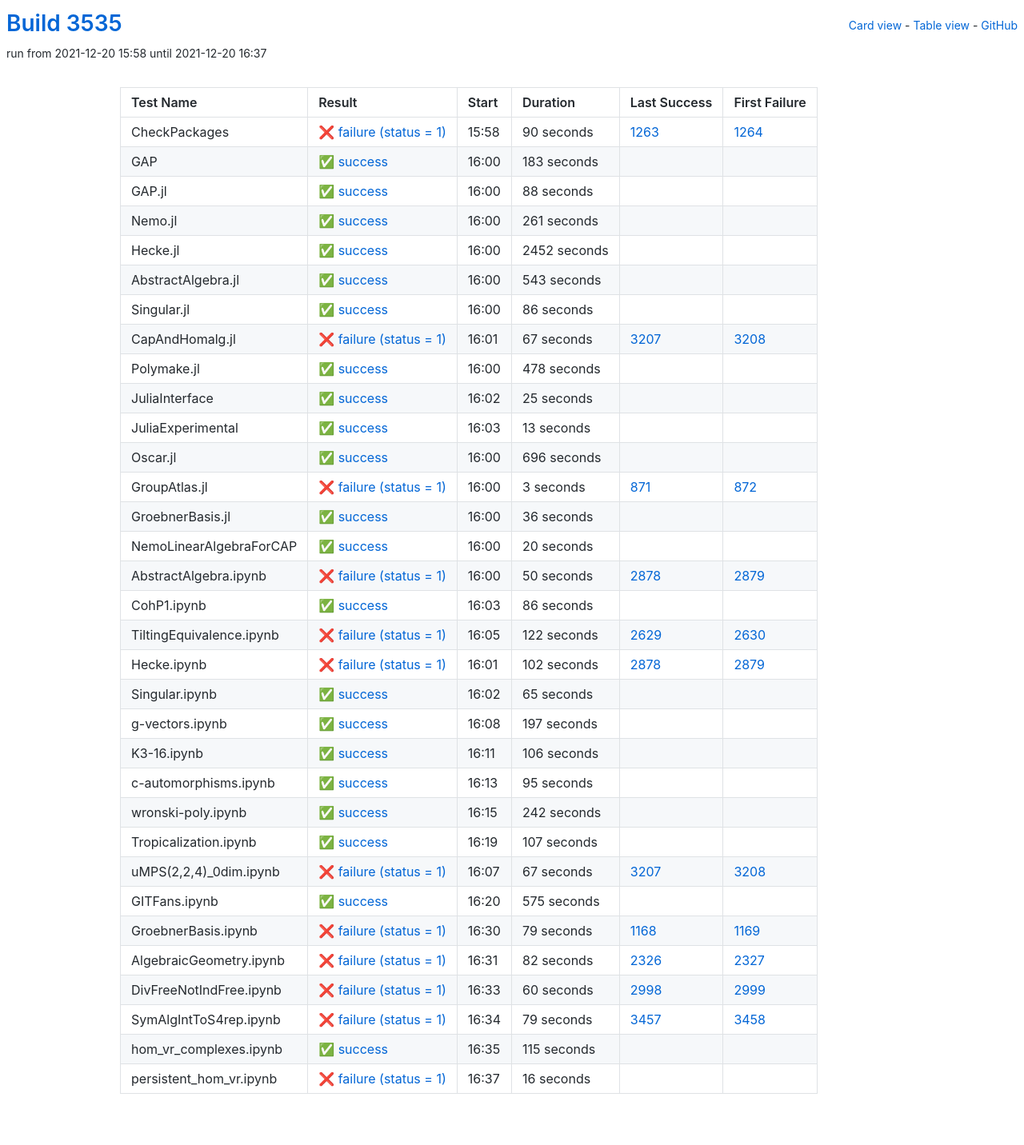
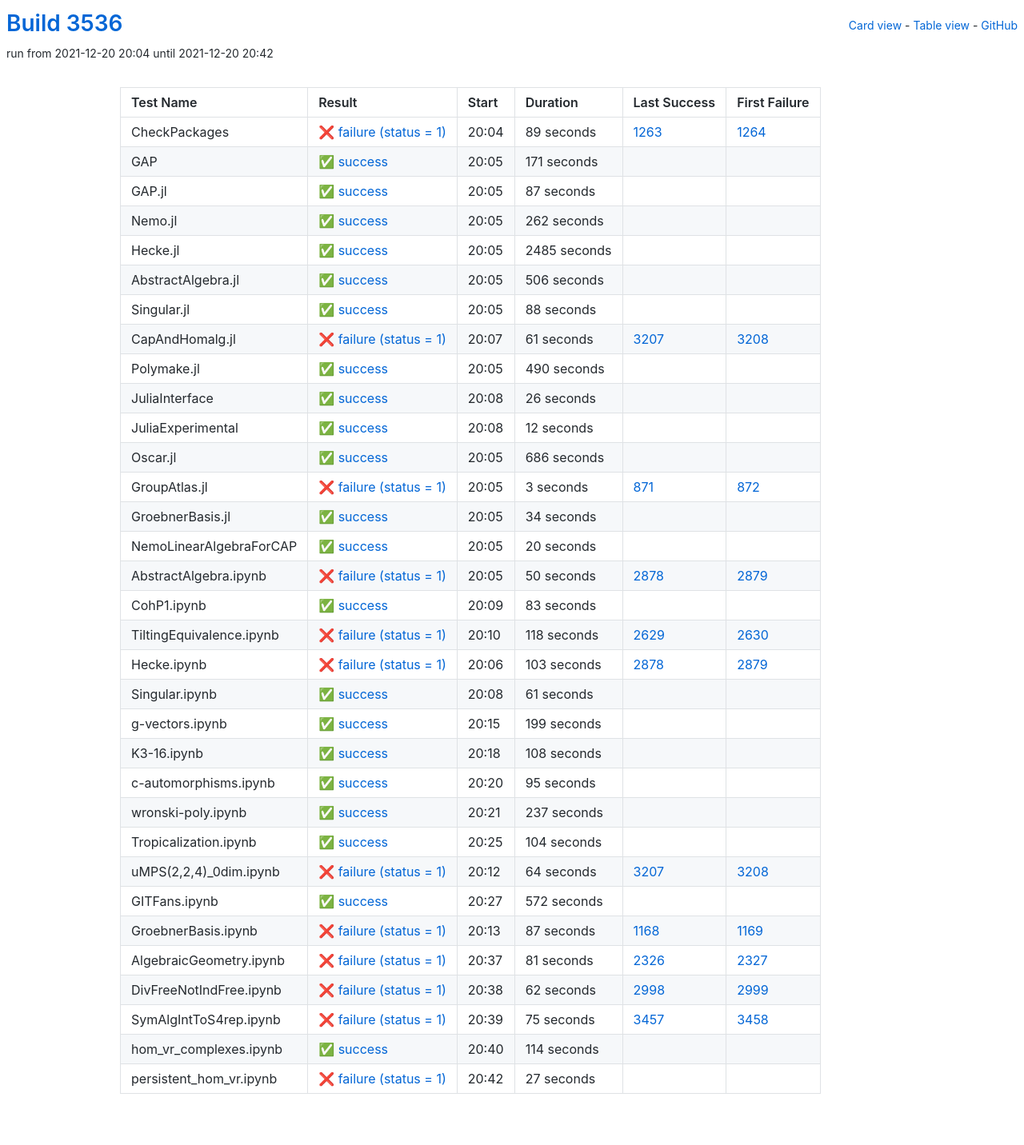
Before and after one commit to oscar-system/oscar-ci-status-stable, a Jekyll site: the page built from table.html, in a window 1280 px wide. Shown: the whole page at 80% size. Built offline with Jekyll 4.4.1, drawn with Linux system fonts in a browser that asks for light colours.

Commit message:
Build #3536

```diff
--- a/_data/ci.yml
+++ b/_data/ci.yml
@@ -1,6 +1,6 @@
 ---
-build: 3535
-build_url: https://oscarci.mathematik.uni-kl.de/job/oscar-stable/3535/
+build: 3536
+build_url: https://oscarci.mathematik.uni-kl.de/job/oscar-stable/3536/
 job: oscar-stable
 organization: oscar-system
 repo: oscar-ci-status-stable
@@ -8,32 +8,80 @@ repourl: https://github.com/oscar-system/oscar-ci-status-stable
 tests:
 - name: CheckPackages
   id: checkpackages
-  log: https://oscarci.mathematik.uni-kl.de/job/oscar-stable/3535/artifact/logs/build-3535/CheckPackages.log
-  start: 2021-12-20 15:58
+  log: https://oscarci.mathematik.uni-kl.de/job/oscar-stable/3536/artifact/logs/build-3536/CheckPackages.log
+  start: 2021-12-20 20:04
   success: false
   exitcode: 1
   status: failure
-  duration: 90
+  duration: 89
   last_success: 1263
   last_success_url: https://oscarci.mathematik.uni-kl.de/job/oscar-stable/1263/
   first_failure: 1264
   first_failure_url: https://oscarci.mathematik.uni-kl.de/job/oscar-stable/1264/
 - name: GAP
   id: gap
-  log: https://oscarci.mathematik.uni-kl.de/job/oscar-stable/3535/artifact/logs/build-3535/GAP.log
-  start: 2021-12-20 16:00
+  log: https://oscarci.mathematik.uni-kl.de/job/oscar-stable/3536/artifact/logs/build-3536/GAP.log
+  start: 2021-12-20 20:05
   success: true
   exitcode: 0
   status: success
-  duration: 183
+  duration: 171
   last_success: false
   last_success_url:
   first_failure: false
   first_failure_url:
 - name: GAP.jl
   id: gap-jl
-  log: https://oscarci.mathematik.uni-kl.de/job/oscar-stable/3535/artifact/logs/build-3535/GAP.jl.log
-  start: 2021-12-20 16:00
+  log: https://oscarci.mathematik.uni-kl.de/job/oscar-stable/3536/artifact/logs/build-3536/GAP.jl.log
+  start: 2021-12-20 20:05
+  success: true
+  exitcode: 0
+  status: success
+  duration: 87
+  last_success: false
+  last_success_url:
+  first_failure: false
+  first_failure_url:
+- name: Nemo.jl
+  id: nemo-jl
+  log: https://oscarci.mathematik.uni-kl.de/job/oscar-stable/3536/artifact/logs/build-3536/Nemo.jl.log
+  start: 2021-12-20 20:05
+  success: true
+  exitcode: 0
+  status: success
+  duration: 262
+  last_success: false
+  last_success_url:
+  first_failure: false
+  first_failure_url:
+- name: Hecke.jl
+  id: hecke-jl
+  log: https://oscarci.mathematik.uni-kl.de/job/oscar-stable/3536/artifact/logs/build-3536/Hecke.jl.log
+  start: 2021-12-20 20:05
+  success: true
+  exitcode: 0
+  status: success
+  duration: 2485
+  last_success: false
+  last_success_url:
+  first_failure: false
+  first_failure_url:
+- name: AbstractAlgebra.jl
+  id: abstractalgebra-jl
+  log: https://oscarci.mathematik.uni-kl.de/job/oscar-stable/3536/artifact/logs/build-3536/AbstractAlgebra.jl.log
+  start: 2021-12-20 20:05
+  success: true
+  exitcode: 0
+  status: success
+  duration: 506
+  last_success: false
+  last_success_url:
+  first_failure: false
+  first_failure_url:
+- name: Singular.jl
+  id: singular-jl
+  log: https://oscarci.mathematik.uni-kl.de/job/oscar-stable/3536/artifact/logs/build-3536/Singular.jl.log
+  start: 2021-12-20 20:05
   success: true
   exitcode: 0
   status: success
@@ -42,118 +90,70 @@ tests:
   last_success_url:
   first_failure: false
   first_failure_url:
-- name: Nemo.jl
-  id: nemo-jl
-  log: https://oscarci.mathematik.uni-kl.de/job/oscar-stable/3535/artifact/logs/build-3535/Nemo.jl.log
-  start: 2021-12-20 16:00
-  success: true
-  exitcode: 0
-  status: success
-  duration: 261
-  last_success: false
-  last_success_url:
-  first_failure: false
-  first_failure_url:
-- name: Hecke.jl
-  id: hecke-jl
-  log: https://oscarci.mathematik.uni-kl.de/job/oscar-stable/3535/artifact/logs/build-3535/Hecke.jl.log
-  start: 2021-12-20 16:00
-  success: true
-  exitcode: 0
-  status: success
-  duration: 2452
-  last_success: false
-  last_success_url:
-  first_failure: false
-  first_failure_url:
-- name: AbstractAlgebra.jl
-  id: abstractalgebra-jl
-  log: https://oscarci.mathematik.uni-kl.de/job/oscar-stable/3535/artifact/logs/build-3535/AbstractAlgebra.jl.log
-  start: 2021-12-20 16:00
-  success: true
-  exitcode: 0
-  status: success
-  duration: 543
-  last_success: false
-  last_success_url:
-  first_failure: false
-  first_failure_url:
-- name: Singular.jl
-  id: singular-jl
-  log: https://oscarci.mathematik.uni-kl.de/job/oscar-stable/3535/artifact/logs/build-3535/Singular.jl.log
-  start: 2021-12-20 16:00
-  success: true
-  exitcode: 0
-  status: success
-  duration: 86
-  last_success: false
-  last_success_url:
-  first_failure: false
-  first_failure_url:
 - name: CapAndHomalg.jl
   id: capandhomalg-jl
-  log: https://oscarci.mathematik.uni-kl.de/job/oscar-stable/3535/artifact/logs/build-3535/CapAndHomalg.jl.log
-  start: 2021-12-20 16:01
+  log: https://oscarci.mathematik.uni-kl.de/job/oscar-stable/3536/artifact/logs/build-3536/CapAndHomalg.jl.log
+  start: 2021-12-20 20:07
   success: false
   exitcode: 1
   status: failure
-  duration: 67
+  duration: 61
   last_success: 3207
   last_success_url: https://oscarci.mathematik.uni-kl.de/job/oscar-stable/3207/
   first_failure: 3208
   first_failure_url: https://oscarci.mathematik.uni-kl.de/job/oscar-stable/3208/
 - name: Polymake.jl
   id: polymake-jl
-  log: https://oscarci.mathematik.uni-kl.de/job/oscar-stable/3535/artifact/logs/build-3535/Polymake.jl.log
-  start: 2021-12-20 16:00
+  log: https://oscarci.mathematik.uni-kl.de/job/oscar-stable/3536/artifact/logs/build-3536/Polymake.jl.log
+  start: 2021-12-20 20:05
   success: true
   exitcode: 0
   status: success
-  duration: 478
+  duration: 490
   last_success: false
   last_success_url:
   first_failure: false
   first_failure_url:
 - name: JuliaInterface
   id: juliainterface
-  log: https://oscarci.mathematik.uni-kl.de/job/oscar-stable/3535/artifact/logs/build-3535/JuliaInterface.log
-  start: 2021-12-20 16:02
+  log: https://oscarci.mathematik.uni-kl.de/job/oscar-stable/3536/artifact/logs/build-3536/JuliaInterface.log
+  start: 2021-12-20 20:08
   success: true
   exitcode: 0
   status: success
-  duration: 25
+  duration: 26
   last_success: false
   last_success_url:
   first_failure: false
   first_failure_url:
 - name: JuliaExperimental
   id: juliaexperimental
-  log: https://oscarci.mathematik.uni-kl.de/job/oscar-stable/3535/artifact/logs/build-3535/JuliaExperimental.log
-  start: 2021-12-20 16:03
+  log: https://oscarci.mathematik.uni-kl.de/job/oscar-stable/3536/artifact/logs/build-3536/JuliaExperimental.log
+  start: 2021-12-20 20:08
   success: true
   exitcode: 0
   status: success
-  duration: 13
+  duration: 12
   last_success: false
   last_success_url:
   first_failure: false
   first_failure_url:
 - name: Oscar.jl
   id: oscar-jl
-  log: https://oscarci.mathematik.uni-kl.de/job/oscar-stable/3535/artifact/logs/build-3535/Oscar.jl.log
-  start: 2021-12-20 16:00
+  log: https://oscarci.mathematik.uni-kl.de/job/oscar-stable/3536/artifact/logs/build-3536/Oscar.jl.log
+  start: 2021-12-20 20:05
   success: true
   exitcode: 0
   status: success
-  duration: 696
+  duration: 686
   last_success: false
   last_success_url:
   first_failure: false
   first_failure_url:
 - name: GroupAtlas.jl
   id: groupatlas-jl
-  log: https://oscarci.mathematik.uni-kl.de/job/oscar-stable/3535/artifact/logs/build-3535/GroupAtlas.jl.log
-  start: 2021-12-20 16:00
+  log: https://oscarci.mathematik.uni-kl.de/job/oscar-stable/3536/artifact/logs/build-3536/GroupAtlas.jl.log
+  start: 2021-12-20 20:05
   success: false
   exitcode: 1
   status: failure
@@ -164,20 +164,20 @@ tests:
   first_failure_url: https://oscarci.mathematik.uni-kl.de/job/oscar-stable/872/
 - name: GroebnerBasis.jl
   id: groebnerbasis-jl
-  log: https://oscarci.mathematik.uni-kl.de/job/oscar-stable/3535/artifact/logs/build-3535/GroebnerBasis.jl.log
-  start: 2021-12-20 16:00
+  log: https://oscarci.mathematik.uni-kl.de/job/oscar-stable/3536/artifact/logs/build-3536/GroebnerBasis.jl.log
+  start: 2021-12-20 20:05
   success: true
   exitcode: 0
   status: success
-  duration: 36
+  duration: 34
   last_success: false
   last_success_url:
   first_failure: false
   first_failure_url:
 - name: NemoLinearAlgebraForCAP
   id: nemolinearalgebraforcap
-  log: https://oscarci.mathematik.uni-kl.de/job/oscar-stable/3535/artifact/logs/build-3535/NemoLinearAlgebraForCAP.log
-  start: 2021-12-20 16:00
+  log: https://oscarci.mathematik.uni-kl.de/job/oscar-stable/3536/artifact/logs/build-3536/NemoLinearAlgebraForCAP.log
+  start: 2021-12-20 20:05
   success: true
   exitcode: 0
   status: success
@@ -188,8 +188,8 @@ tests:
   first_failure_url:
 - name: AbstractAlgebra.ipynb
   id: abstractalgebra-ipynb
-  log: https://oscarci.mathematik.uni-kl.de/job/oscar-stable/3535/artifact/logs/build-3535/AbstractAlgebra.ipynb.log
-  start: 2021-12-20 16:00
+  log: https://oscarci.mathematik.uni-kl.de/job/oscar-stable/3536/artifact/logs/build-3536/AbstractAlgebra.ipynb.log
+  start: 2021-12-20 20:05
   success: false
   exitcode: 1
   status: failure
@@ -200,80 +200,80 @@ tests:
   first_failure_url: https://oscarci.mathematik.uni-kl.de/job/oscar-stable/2879/
 - name: CohP1.ipynb
   id: cohp1-ipynb
-  log: https://oscarci.mathematik.uni-kl.de/job/oscar-stable/3535/artifact/logs/build-3535/CohP1.ipynb.log
-  start: 2021-12-20 16:03
+  log: https://oscarci.mathematik.uni-kl.de/job/oscar-stable/3536/artifact/logs/build-3536/CohP1.ipynb.log
+  start: 2021-12-20 20:09
   success: true
   exitcode: 0
   status: success
-  duration: 86
+  duration: 83
   last_success: false
   last_success_url:
   first_failure: false
   first_failure_url:
 - name: TiltingEquivalence.ipynb
   id: tiltingequivalence-ipynb
-  log: https://oscarci.mathematik.uni-kl.de/job/oscar-stable/3535/artifact/logs/build-3535/TiltingEquivalence.ipynb.log
-  start: 2021-12-20 16:05
+  log: https://oscarci.mathematik.uni-kl.de/job/oscar-stable/3536/artifact/logs/build-3536/TiltingEquivalence.ipynb.log
+  start: 2021-12-20 20:10
   success: false
   exitcode: 1
   status: failure
-  duration: 122
+  duration: 118
   last_success: 2629
   last_success_url: https://oscarci.mathematik.uni-kl.de/job/oscar-stable/2629/
   first_failure: 2630
   first_failure_url: https://oscarci.mathematik.uni-kl.de/job/oscar-stable/2630/
 - name: Hecke.ipynb
   id: hecke-ipynb
-  log: https://oscarci.mathematik.uni-kl.de/job/oscar-stable/3535/artifact/logs/build-3535/Hecke.ipynb.log
-  start: 2021-12-20 16:01
+  log: https://oscarci.mathematik.uni-kl.de/job/oscar-stable/3536/artifact/logs/build-3536/Hecke.ipynb.log
+  start: 2021-12-20 20:06
   success: false
   exitcode: 1
   status: failure
-  duration: 102
+  duration: 103
   last_success: 2878
   last_success_url: https://oscarci.mathematik.uni-kl.de/job/oscar-stable/2878/
   first_failure: 2879
   first_failure_url: https://oscarci.mathematik.uni-kl.de/job/oscar-stable/2879/
 - name: Singular.ipynb
   id: singular-ipynb
-  log: https://oscarci.mathematik.uni-kl.de/job/oscar-stable/3535/artifact/logs/build-3535/Singular.ipynb.log
-  start: 2021-12-20 16:02
+  log: https://oscarci.mathematik.uni-kl.de/job/oscar-stable/3536/artifact/logs/build-3536/Singular.ipynb.log
+  start: 2021-12-20 20:08
   success: true
   exitcode: 0
   status: success
-  duration: 65
+  duration: 61
   last_success: false
   last_success_url:
   first_failure: false
   first_failure_url:
 - name: g-vectors.ipynb
   id: g-vectors-ipynb
-  log: https://oscarci.mathematik.uni-kl.de/job/oscar-stable/3535/artifact/logs/build-3535/g-vectors.ipynb.log
-  start: 2021-12-20 16:08
+  log: https://oscarci.mathematik.uni-kl.de/job/oscar-stable/3536/artifact/logs/build-3536/g-vectors.ipynb.log
+  start: 2021-12-20 20:15
   success: true
   exitcode: 0
   status: success
-  duration: 197
+  duration: 199
   last_success: false
   last_success_url:
   first_failure: false
   first_failure_url:
 - name: K3-16.ipynb
   id: k3-16-ipynb
-  log: https://oscarci.mathematik.uni-kl.de/job/oscar-stable/3535/artifact/logs/build-3535/K3-16.ipynb.log
-  start: 2021-12-20 16:11
+  log: https://oscarci.mathematik.uni-kl.de/job/oscar-stable/3536/artifact/logs/build-3536/K3-16.ipynb.log
+  start: 2021-12-20 20:18
   success: true
   exitcode: 0
   status: success
-  duration: 106
+  duration: 108
   last_success: false
   last_success_url:
   first_failure: false
   first_failure_url:
 - name: c-automorphisms.ipynb
   id: c-automorphisms-ipynb
-  log: https://oscarci.mathematik.uni-kl.de/job/oscar-stable/3535/artifact/logs/build-3535/c-automorphisms.ipynb.log
-  start: 2021-12-20 16:13
+  log: https://oscarci.mathematik.uni-kl.de/job/oscar-stable/3536/artifact/logs/build-3536/c-automorphisms.ipynb.log
+  start: 2021-12-20 20:20
   success: true
   exitcode: 0
   status: success
@@ -284,120 +284,120 @@ tests:
   first_failure_url:
 - name: wronski-poly.ipynb
   id: wronski-poly-ipynb
-  log: https://oscarci.mathematik.uni-kl.de/job/oscar-stable/3535/artifact/logs/build-3535/wronski-poly.ipynb.log
-  start: 2021-12-20 16:15
+  log: https://oscarci.mathematik.uni-kl.de/job/oscar-stable/3536/artifact/logs/build-3536/wronski-poly.ipynb.log
+  start: 2021-12-20 20:21
   success: true
   exitcode: 0
   status: success
-  duration: 242
+  duration: 237
   last_success: false
   last_success_url:
   first_failure: false
   first_failure_url:
 - name: Tropicalization.ipynb
   id: tropicalization-ipynb
-  log: https://oscarci.mathematik.uni-kl.de/job/oscar-stable/3535/artifact/logs/build-3535/Tropicalization.ipynb.log
-  start: 2021-12-20 16:19
+  log: https://oscarci.mathematik.uni-kl.de/job/oscar-stable/3536/artifact/logs/build-3536/Tropicalization.ipynb.log
+  start: 2021-12-20 20:25
   success: true
   exitcode: 0
   status: success
-  duration: 107
+  duration: 104
   last_success: false
   last_success_url:
   first_failure: false
   first_failure_url:
 - name: uMPS(2,2,4)_0dim.ipynb
   id: umps-2-2-4-0dim-ipynb
-  log: https://oscarci.mathematik.uni-kl.de/job/oscar-stable/3535/artifact/logs/build-3535/uMPS-2-2-4-_0dim.ipynb.log
-  start: 2021-12-20 16:07
+  log: https://oscarci.mathematik.uni-kl.de/job/oscar-stable/3536/artifact/logs/build-3536/uMPS-2-2-4-_0dim.ipynb.log
+  start: 2021-12-20 20:12
   success: false
   exitcode: 1
   status: failure
-  duration: 67
+  duration: 64
   last_success: 3207
   last_success_url: https://oscarci.mathematik.uni-kl.de/job/oscar-stable/3207/
   first_failure: 3208
   first_failure_url: https://oscarci.mathematik.uni-kl.de/job/oscar-stable/3208/
 - name: GITFans.ipynb
   id: gitfans-ipynb
-  log: https://oscarci.mathematik.uni-kl.de/job/oscar-stable/3535/artifact/logs/build-3535/GITFans.ipynb.log
-  start: 2021-12-20 16:20
+  log: https://oscarci.mathematik.uni-kl.de/job/oscar-stable/3536/artifact/logs/build-3536/GITFans.ipynb.log
+  start: 2021-12-20 20:27
   success: true
   exitcode: 0
   status: success
-  duration: 575
+  duration: 572
   last_success: false
   last_success_url:
   first_failure: false
   first_failure_url:
 - name: GroebnerBasis.ipynb
   id: groebnerbasis-ipynb
-  log: https://oscarci.mathematik.uni-kl.de/job/oscar-stable/3535/artifact/logs/build-3535/GroebnerBasis.ipynb.log
-  start: 2021-12-20 16:30
+  log: https://oscarci.mathematik.uni-kl.de/job/oscar-stable/3536/artifact/logs/build-3536/GroebnerBasis.ipynb.log
+  start: 2021-12-20 20:13
   success: false
   exitcode: 1
   status: failure
-  duration: 79
+  duration: 87
   last_success: 1168
   last_success_url: https://oscarci.mathematik.uni-kl.de/job/oscar-stable/1168/
   first_failure: 1169
   first_failure_url: https://oscarci.mathematik.uni-kl.de/job/oscar-stable/1169/
 - name: AlgebraicGeometry.ipynb
   id: algebraicgeometry-ipynb
-  log: https://oscarci.mathematik.uni-kl.de/job/oscar-stable/3535/artifact/logs/build-3535/AlgebraicGeometry.ipynb.log
-  start: 2021-12-20 16:31
+  log: https://oscarci.mathematik.uni-kl.de/job/oscar-stable/3536/artifact/logs/build-3536/AlgebraicGeometry.ipynb.log
+  start: 2021-12-20 20:37
   success: false
   exitcode: 1
   status: failure
-  duration: 82
+  duration: 81
   last_success: 2326
   last_success_url: https://oscarci.mathematik.uni-kl.de/job/oscar-stable/2326/
   first_failure: 2327
   first_failure_url: https://oscarci.mathematik.uni-kl.de/job/oscar-stable/2327/
 - name: DivFreeNotIndFree.ipynb
   id: divfreenotindfree-ipynb
-  log: https://oscarci.mathematik.uni-kl.de/job/oscar-stable/3535/artifact/logs/build-3535/DivFreeNotIndFree.ipynb.log
-  start: 2021-12-20 16:33
+  log: https://oscarci.mathematik.uni-kl.de/job/oscar-stable/3536/artifact/logs/build-3536/DivFreeNotIndFree.ipynb.log
+  start: 2021-12-20 20:38
   success: false
   exitcode: 1
   status: failure
-  duration: 60
+  duration: 62
   last_success: 2998
   last_success_url: https://oscarci.mathematik.uni-kl.de/job/oscar-stable/2998/
   first_failure: 2999
   first_failure_url: https://oscarci.mathematik.uni-kl.de/job/oscar-stable/2999/
 - name: SymAlgIntToS4rep.ipynb
   id: symalginttos4rep-ipynb
-  log: https://oscarci.mathematik.uni-kl.de/job/oscar-stable/3535/artifact/logs/build-3535/SymAlgIntToS4rep.ipynb.log
-  start: 2021-12-20 16:34
+  log: https://oscarci.mathematik.uni-kl.de/job/oscar-stable/3536/artifact/logs/build-3536/SymAlgIntToS4rep.ipynb.log
+  start: 2021-12-20 20:39
   success: false
   exitcode: 1
   status: failure
-  duration: 79
+  duration: 75
   last_success: 3457
   last_success_url: https://oscarci.mathematik.uni-kl.de/job/oscar-stable/3457/
   first_failure: 3458
   first_failure_url: https://oscarci.mathematik.uni-kl.de/job/oscar-stable/3458/
 - name: hom_vr_complexes.ipynb
   id: hom-vr-complexes-ipynb
-  log: https://oscarci.mathematik.uni-kl.de/job/oscar-stable/3535/artifact/logs/build-3535/hom_vr_complexes.ipynb.log
-  start: 2021-12-20 16:35
+  log: https://oscarci.mathematik.uni-kl.de/job/oscar-stable/3536/artifact/logs/build-3536/hom_vr_complexes.ipynb.log
+  start: 2021-12-20 20:40
   success: true
   exitcode: 0
   status: success
-  duration: 115
+  duration: 114
   last_success: false
   last_success_url:
   first_failure: false
   first_failure_url:
 - name: persistent_hom_vr.ipynb
   id: persistent-hom-vr-ipynb
-  log: https://oscarci.mathematik.uni-kl.de/job/oscar-stable/3535/artifact/logs/build-3535/persistent_hom_vr.ipynb.log
-  start: 2021-12-20 16:37
+  log: https://oscarci.mathematik.uni-kl.de/job/oscar-stable/3536/artifact/logs/build-3536/persistent_hom_vr.ipynb.log
+  start: 2021-12-20 20:42
   success: false
   exitcode: 1
   status: failure
-  duration: 16
+  duration: 27
   last_success: false
   last_success_url:
   first_failure: false
```
Also changed, not shown: README.md.
